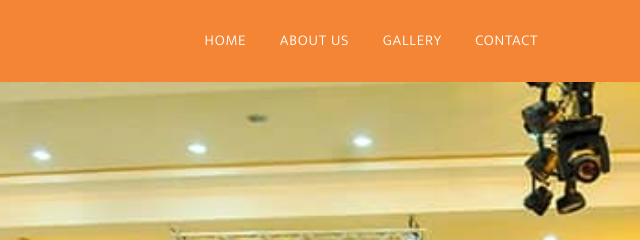
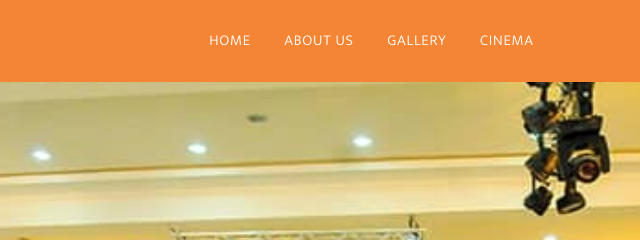
Before and after one commit to nnonaf/storefron.github.io, a plain HTML site: page index.html in a window 1280 px wide. Shown: the top 240 px of the page, 312-952 px from the left. Drawn offline with Linux system fonts and the light colour scheme; files whose address does not match are found by name.

Commit message:
Update index.html

```diff
--- a/index.html
+++ b/index.html
@@ -48,7 +48,7 @@
                 <li><a href="index.html">Home</a></li>
                 <li><a href="#">About us</a></li>
                 <li><a href="#">Gallery</a></li>
-                <li><a href="contact.html">Contact</a></li>
+                <li><a href="https://megaonecinema.com">Cinema</a></li>
               </ul>
             </nav>
           </div>
```
